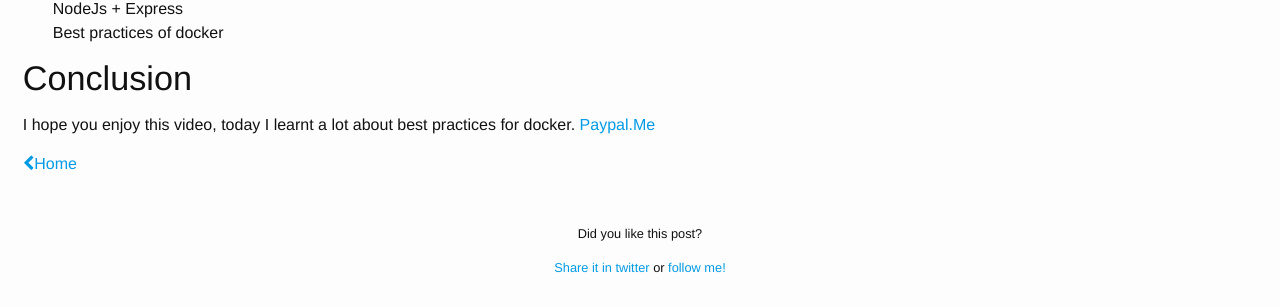
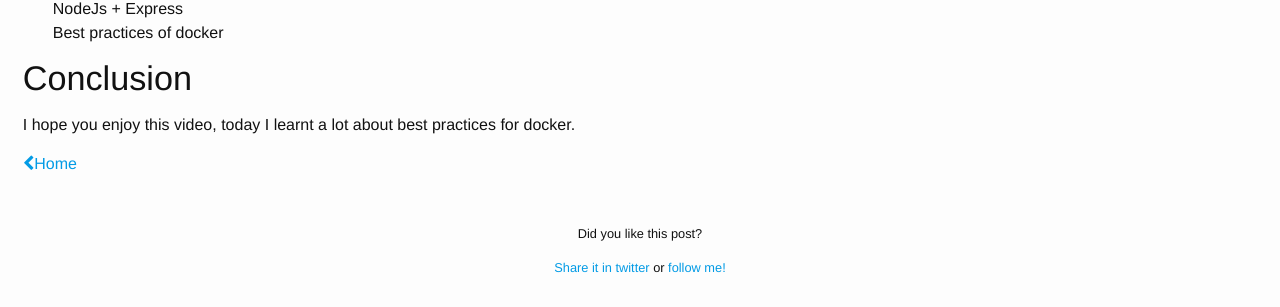
Before and after one commit to jotaoncode/jjoncode, a Jekyll site: the page built from _posts/2020-01-22-docker-nodejs.html, in a window 1280 px wide. Shown: the part 1061-1368 px from the top of the page. Built offline with Jekyll 4.4.1, drawn with Linux system fonts in a browser that asks for light colours; comment, search, counter and statistics services are not loaded.

Commit message:
removal of paypal me link

```diff
--- a/_posts/2020-01-22-docker-nodejs.html
+++ b/_posts/2020-01-22-docker-nodejs.html
@@ -63,7 +63,7 @@ description: Docker + NodeJS
       Conclusion
     </h4>
     <p>
-      I hope you enjoy this video, today I learnt a lot about best practices for docker. <a href="https://tinyurl.com/rbeg3ep" target="_blank">Paypal.Me</a>
+      I hope you enjoy this video, today I learnt a lot about best practices for docker.
     </p>
   </section>
   <a href="{{ site.url }}"><i class="fa fa-chevron-left"></i>Home</a></div>
```
